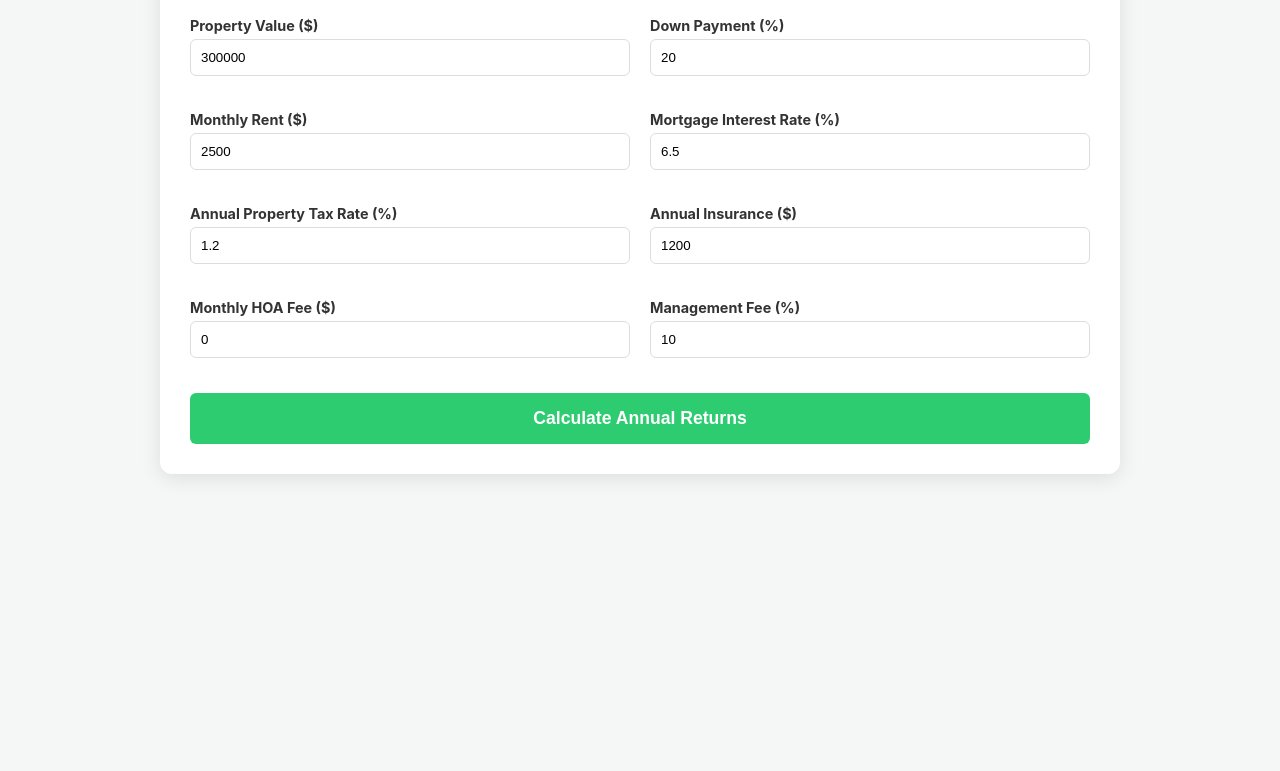
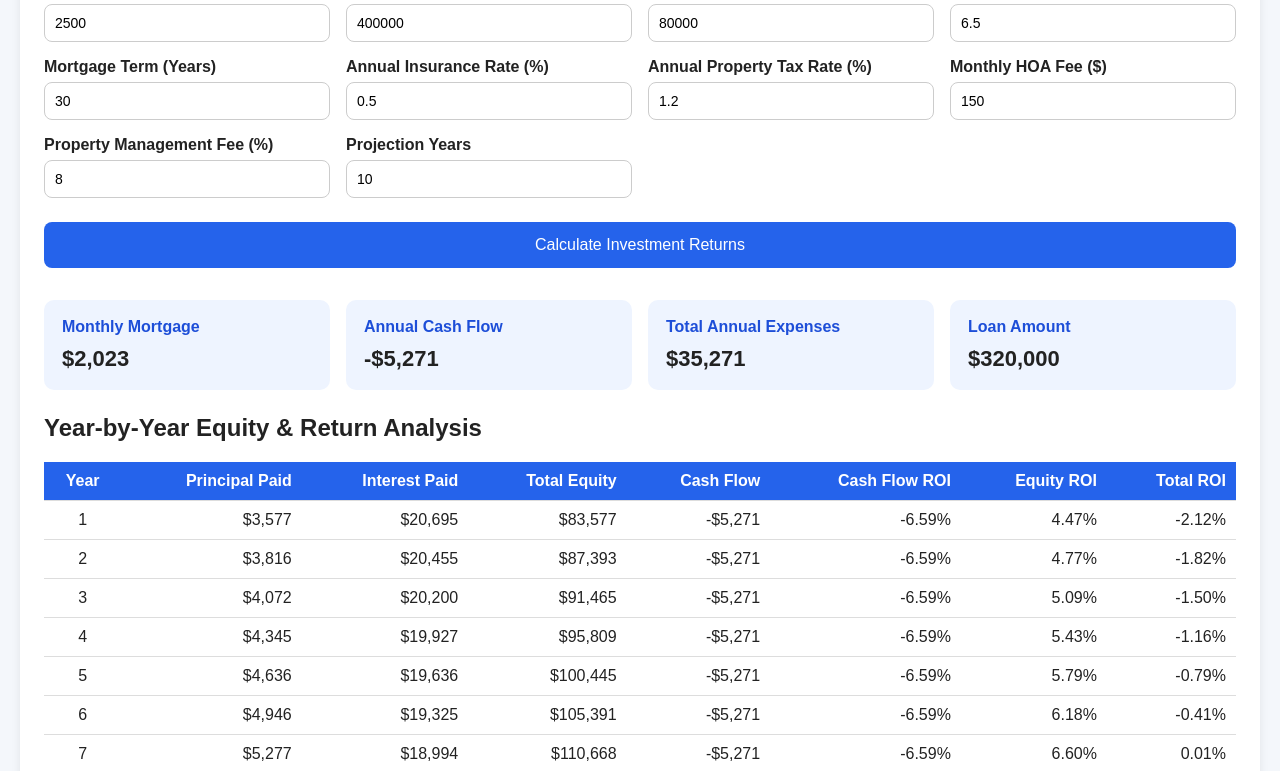
Before and after one commit to Jandhu/InvestmentPages, a plain HTML site: page rental_return_calculator.html in a window 1280 px wide. Shown: the part 122-893 px from the top of the page. Before the commit the page ends 800 px from the top, so only its background shows below. Drawn offline with Linux system fonts and the light colour scheme.

Commit message:
Show 10 year return in rental calc

```diff
--- a/rental_return_calculator.html
+++ b/rental_return_calculator.html
@@ -1,132 +1,384 @@
 <!DOCTYPE html>
 <html lang="en">
 <head>
-    <meta charset="UTF-8">
-    <meta name="viewport" content="width=device-width, initial-scale=1.0">
-    <title>Rental ROI & Equity Calculator</title>
+  <meta charset="UTF-8" />
+  <meta name="viewport" content="width=device-width, initial-scale=1.0"/>
+  <title>Rental Property Investment Calculator</title>
+
   <style>
-        body { font-family: -apple-system, BlinkMacSystemFont, "Segoe UI", Roboto, sans-serif; background: #f4f7f6; padding: 20px; color: #333; }
-        .container { max-width: 900px; margin: 0 auto; background: white; padding: 30px; border-radius: 12px; box-shadow: 0 4px 20px rgba(0,0,0,0.1); }
-        .grid { display: grid; grid-template-columns: 1fr 1fr; gap: 20px; }
-        .input-group { margin-bottom: 15px; }
-        label { display: block; margin-bottom: 5px; font-weight: bold; font-size: 0.9em; }
-        input { width: 100%; padding: 10px; border: 1px solid #ddd; border-radius: 6px; box-sizing: border-box; }
-        button { grid-column: span 2; padding: 15px; background: #2ecc71; color: white; border: none; border-radius: 6px; cursor: pointer; font-size: 1.1em; font-weight: bold; }
-        button:hover { background: #27ae60; }
-        .results { margin-top: 30px; padding: 20px; border-top: 2px solid #eee; display: none; }
-        .metric-card { background: #f8f9fa; padding: 15px; border-radius: 8px; border-left: 5px solid #2ecc71; margin-bottom: 10px; }
-        .metric-value { font-size: 1.4em; font-weight: bold; color: #2c3e50; }
-        h2 { color: #2c3e50; border-bottom: 2px solid #2ecc71; padding-bottom: 10px; }
+    body {
+      font-family: Arial, sans-serif;
+      background: #f4f7fb;
+      margin: 0;
+      padding: 20px;
+      color: #222;
+    }
+
+    .container {
+      max-width: 1200px;
+      margin: auto;
+      background: white;
+      padding: 24px;
+      border-radius: 12px;
+      box-shadow: 0 2px 10px rgba(0,0,0,0.08);
+    }
+
+    h1 {
+      margin-top: 0;
+      color: #1d4ed8;
+    }
+
+    .grid {
+      display: grid;
+      grid-template-columns: repeat(auto-fit, minmax(260px, 1fr));
+      gap: 16px;
+    }
+
+    .field {
+      display: flex;
+      flex-direction: column;
+    }
+
+    label {
+      font-weight: bold;
+      margin-bottom: 6px;
+    }
+
+    input {
+      padding: 10px;
+      border: 1px solid #ccc;
+      border-radius: 8px;
+      font-size: 14px;
+    }
+
+    button {
+      margin-top: 24px;
+      padding: 14px 20px;
+      background: #2563eb;
+      color: white;
+      border: none;
+      border-radius: 8px;
+      cursor: pointer;
+      font-size: 16px;
+      width: 100%;
+    }
+
+    button:hover {
+      background: #1e40af;
+    }
+
+    .results {
+      margin-top: 32px;
+    }
+
+    .cards {
+      display: grid;
+      grid-template-columns: repeat(auto-fit, minmax(220px, 1fr));
+      gap: 16px;
+      margin-bottom: 24px;
+    }
+
+    .card {
+      background: #eef4ff;
+      padding: 18px;
+      border-radius: 10px;
+    }
+
+    .card h3 {
+      margin: 0 0 10px;
+      color: #1d4ed8;
+      font-size: 16px;
+    }
+
+    .card p {
+      margin: 0;
+      font-size: 22px;
+      font-weight: bold;
+    }
+
+    table {
+      width: 100%;
+      border-collapse: collapse;
+      margin-top: 16px;
+      overflow-x: auto;
+    }
+
+    th, td {
+      padding: 10px;
+      border-bottom: 1px solid #ddd;
+      text-align: right;
+    }
+
+    th {
+      background: #2563eb;
+      color: white;
+    }
+
+    td:first-child,
+    th:first-child {
+      text-align: center;
+    }
+
+    .note {
+      margin-top: 20px;
+      padding: 14px;
+      background: #fff8db;
+      border-radius: 8px;
+      border: 1px solid #facc15;
+    }
   </style>
-    <script src="navbar.js"></script>
 </head>
 <body>
 
 <div class="container">
-    <h2>Rental Property Calculator</h2>
+  <h1>Rental Property Investment Calculator</h1>
+
   <div class="grid">
-        <div class="input-group">
-            <label>Property Value ($)</label>
-            <input type="number" id="propValue" value="300000">
-        </div>
-        <div class="input-group">
-            <label>Down Payment (%)</label>
-            <input type="number" id="downPayPct" value="20">
-        </div>
-        <div class="input-group">
+
+    <div class="field">
       <label>Monthly Rent ($)</label>
-            <input type="number" id="monthlyRent" value="2500">
-        </div>
-        <div class="input-group">
-            <label>Mortgage Interest Rate (%)</label>
-            <input type="number" id="mortgageRate" value="6.5" step="0.1">
-        </div>
-        <div class="input-group">
-            <label>Annual Property Tax Rate (%)</label>
-            <input type="number" id="taxRate" value="1.2" step="0.1">
-        </div>
-        <div class="input-group">
-            <label>Annual Insurance ($)</label>
-            <input type="number" id="insurance" value="1200">
-        </div>
-        <div class="input-group">
-            <label>Monthly HOA Fee ($)</label>
-            <input type="number" id="hoa" value="0">
-        </div>
-        <div class="input-group">
-            <label>Management Fee (%)</label>
-            <input type="number" id="mgmtFee" value="10">
-        </div>
-        <button onclick="calculate()">Calculate Annual Returns</button>
+      <input type="number" id="rent" value="2500">
     </div>
 
-    <div id="results" class="results">
-        <div class="grid">
-            <div class="metric-card">
-                <label>Annual Net Cash Flow</label>
-                <div class="metric-value" id="resCashFlow"></div>
-                <small>Cash-on-Cash Return: <span id="resCashReturn"></span></small>
+    <div class="field">
+      <label>Property Value ($)</label>
+      <input type="number" id="propertyValue" value="400000">
     </div>
-            <div class="metric-card" style="border-left-color: #3498db;">
-                <label>Year 1 Equity Build-up (Principal)</label>
-                <div class="metric-value" id="resEquity"></div>
-                <small>Equity Return: <span id="resEquityReturn"></span></small>
+
+    <div class="field">
+      <label>Down Payment ($)</label>
+      <input type="number" id="downPayment" value="80000">
     </div>
+
+    <div class="field">
+      <label>Mortgage Rate (%)</label>
+      <input type="number" id="mortgageRate" value="6.5" step="0.01">
     </div>
-        <div class="metric-card" style="border-left-color: #f1c40f; margin-top: 10px;">
-            <label>Total Annual Return (Combined)</label>
-            <div class="metric-value" id="resTotalReturn"></div>
+
+    <div class="field">
+      <label>Mortgage Term (Years)</label>
+      <input type="number" id="mortgageTerm" value="30">
     </div>
+
+    <div class="field">
+      <label>Annual Insurance Rate (%)</label>
+      <input type="number" id="insuranceRate" value="0.5" step="0.01">
     </div>
+
+    <div class="field">
+      <label>Annual Property Tax Rate (%)</label>
+      <input type="number" id="taxRate" value="1.2" step="0.01">
+    </div>
+
+    <div class="field">
+      <label>Monthly HOA Fee ($)</label>
+      <input type="number" id="hoaFee" value="150">
+    </div>
+
+    <div class="field">
+      <label>Property Management Fee (%)</label>
+      <input type="number" id="managementFee" value="8" step="0.01">
+    </div>
+
+    <div class="field">
+      <label>Projection Years</label>
+      <input type="number" id="projectionYears" value="10">
+    </div>
+
+  </div>
+
+  <button onclick="calculateInvestment()">Calculate Investment Returns</button>
+
+  <div class="results" id="results"></div>
+
 </div>
 
 <script>
-function calculate() {
-    // Inputs
-    const propValue = parseFloat(document.getElementById('propValue').value);
-    const downPayPct = parseFloat(document.getElementById('downPayPct').value) / 100;
-    const monthlyRent = parseFloat(document.getElementById('monthlyRent').value);
-    const interestRate = parseFloat(document.getElementById('mortgageRate').value) / 100 / 12;
-    const taxRate = parseFloat(document.getElementById('taxRate').value) / 100;
-    const annualInsurance = parseFloat(document.getElementById('insurance').value);
-    const hoa = parseFloat(document.getElementById('hoa').value);
-    const mgmtPct = parseFloat(document.getElementById('mgmtFee').value) / 100;
 
-    // Financial Foundations
-    const downPayment = propValue * downPayPct;
-    const loanAmount = propValue - downPayment;
-    const loanTermMonths = 30 * 12;
+function currency(value) {
+  return value.toLocaleString('en-US', {
+    style: 'currency',
+    currency: 'USD',
+    maximumFractionDigits: 0
+  });
+}
 
-    // Monthly Mortgage (P+I)
-    const monthlyPI = (loanAmount * interestRate) / (1 - Math.pow(1 + interestRate, -loanTermMonths));
+function percent(value) {
+  return value.toFixed(2) + "%";
+}
 
-    // Monthly Expenses
-    const monthlyTaxes = (propValue * taxRate) / 12;
-    const monthlyIns = annualInsurance / 12;
-    const monthlyMgmt = monthlyRent * mgmtPct;
+function calculateMortgagePayment(principal, annualRate, years) {
 
-    const totalMonthlyOutflow = monthlyPI + monthlyTaxes + monthlyIns + hoa + monthlyMgmt;
-    const monthlyCashFlow = monthlyRent - totalMonthlyOutflow;
+  const monthlyRate = annualRate / 100 / 12;
+  const totalPayments = years * 12;
 
-    // Equity Build-up (Year 1 Principal calculation)
-    // Formula for Year 1 Interest: approx loanAmount * annualRate
-    const firstYearInterest = loanAmount * (interestRate * 12);
-    const firstYearTotalPayments = monthlyPI * 12;
-    const firstYearPrincipal = firstYearTotalPayments - firstYearInterest;
+  return (
+    principal *
+    (monthlyRate * Math.pow(1 + monthlyRate, totalPayments)) /
+    (Math.pow(1 + monthlyRate, totalPayments) - 1)
+  );
+}
 
-    // Annual Totals
-    const annualCashFlow = monthlyCashFlow * 12;
-    const cashOnCashReturn = (annualCashFlow / downPayment) * 100;
-    const equityReturn = (firstYearPrincipal / downPayment) * 100;
+function calculateInvestment() {
 
-    // Display
-    document.getElementById('results').style.display = 'block';
-    document.getElementById('resCashFlow').innerText = `$${annualCashFlow.toLocaleString(undefined, {minimumFractionDigits: 2})}`;
-    document.getElementById('resCashReturn').innerText = `${cashOnCashReturn.toFixed(2)}%`;
-    document.getElementById('resEquity').innerText = `$${firstYearPrincipal.toLocaleString(undefined, {minimumFractionDigits: 2})}`;
-    document.getElementById('resEquityReturn').innerText = `${equityReturn.toFixed(2)}%`;
-    document.getElementById('resTotalReturn').innerText = `${(cashOnCashReturn + equityReturn).toFixed(2)}%`;
+  const rent = parseFloat(document.getElementById("rent").value);
+  const propertyValue = parseFloat(document.getElementById("propertyValue").value);
+  const downPayment = parseFloat(document.getElementById("downPayment").value);
+  const mortgageRate = parseFloat(document.getElementById("mortgageRate").value);
+  const mortgageTerm = parseFloat(document.getElementById("mortgageTerm").value);
+  const insuranceRate = parseFloat(document.getElementById("insuranceRate").value);
+  const taxRate = parseFloat(document.getElementById("taxRate").value);
+  const hoaFee = parseFloat(document.getElementById("hoaFee").value);
+  const managementFee = parseFloat(document.getElementById("managementFee").value);
+  const projectionYears = parseFloat(document.getElementById("projectionYears").value);
+
+  const loanAmount = propertyValue - downPayment;
+
+  const monthlyMortgage = calculateMortgagePayment(
+    loanAmount,
+    mortgageRate,
+    mortgageTerm
+  );
+
+  const annualMortgage = monthlyMortgage * 12;
+
+  const annualRent = rent * 12;
+
+  const annualInsurance = propertyValue * (insuranceRate / 100);
+
+  const annualPropertyTax = propertyValue * (taxRate / 100);
+
+  const annualManagementFee = annualRent * (managementFee / 100);
+
+  const annualHOA = hoaFee * 12;
+
+  const annualExpenses =
+    annualMortgage +
+    annualInsurance +
+    annualPropertyTax +
+    annualManagementFee +
+    annualHOA;
+
+  const annualCashFlow = annualRent - annualExpenses;
+
+  let balance = loanAmount;
+  const monthlyRate = mortgageRate / 100 / 12;
+
+  let rows = "";
+
+  let totalPrincipalPaid = 0;
+
+  for (let year = 1; year <= projectionYears; year++) {
+
+    let yearlyPrincipal = 0;
+    let yearlyInterest = 0;
+
+    for (let month = 1; month <= 12; month++) {
+
+      const interestPayment = balance * monthlyRate;
+
+      const principalPayment = monthlyMortgage - interestPayment;
+
+      balance -= principalPayment;
+
+      yearlyPrincipal += principalPayment;
+      yearlyInterest += interestPayment;
     }
+
+    totalPrincipalPaid += yearlyPrincipal;
+
+    const currentEquity = downPayment + totalPrincipalPaid;
+
+    const cashFlowROI =
+      (annualCashFlow / downPayment) * 100;
+
+    const equityROI =
+      (yearlyPrincipal / downPayment) * 100;
+
+    const totalROI =
+      ((annualCashFlow + yearlyPrincipal) / downPayment) * 100;
+
+    rows += `
+      <tr>
+        <td>${year}</td>
+        <td>${currency(yearlyPrincipal)}</td>
+        <td>${currency(yearlyInterest)}</td>
+        <td>${currency(currentEquity)}</td>
+        <td>${currency(annualCashFlow)}</td>
+        <td>${percent(cashFlowROI)}</td>
+        <td>${percent(equityROI)}</td>
+        <td>${percent(totalROI)}</td>
+      </tr>
+    `;
+  }
+
+  document.getElementById("results").innerHTML = `
+
+    <div class="cards">
+
+      <div class="card">
+        <h3>Monthly Mortgage</h3>
+        <p>${currency(monthlyMortgage)}</p>
+      </div>
+
+      <div class="card">
+        <h3>Annual Cash Flow</h3>
+        <p>${currency(annualCashFlow)}</p>
+      </div>
+
+      <div class="card">
+        <h3>Total Annual Expenses</h3>
+        <p>${currency(annualExpenses)}</p>
+      </div>
+
+      <div class="card">
+        <h3>Loan Amount</h3>
+        <p>${currency(loanAmount)}</p>
+      </div>
+
+    </div>
+
+    <h2>Year-by-Year Equity & Return Analysis</h2>
+
+    <table>
+      <thead>
+        <tr>
+          <th>Year</th>
+          <th>Principal Paid</th>
+          <th>Interest Paid</th>
+          <th>Total Equity</th>
+          <th>Cash Flow</th>
+          <th>Cash Flow ROI</th>
+          <th>Equity ROI</th>
+          <th>Total ROI</th>
+        </tr>
+      </thead>
+      <tbody>
+        ${rows}
+      </tbody>
+    </table>
+
+    <div class="note">
+      <strong>Definitions:</strong><br><br>
+
+      <strong>Cash Flow ROI</strong> =
+      Annual Cash Flow ÷ Down Payment<br><br>
+
+      <strong>Equity ROI</strong> =
+      Principal Repaid During Year ÷ Down Payment<br><br>
+
+      <strong>Total ROI</strong> =
+      (Cash Flow + Principal Repaid) ÷ Down Payment<br><br>
+
+      Mortgage payments include both principal and interest. Interest is treated as an expense,
+      while principal repayment increases your ownership equity in the property.
+    </div>
+
+  `;
+}
+
+calculateInvestment();
+
 </script>
 
 </body>
```
Lines whose indentation alone changed are shown as unchanged.
